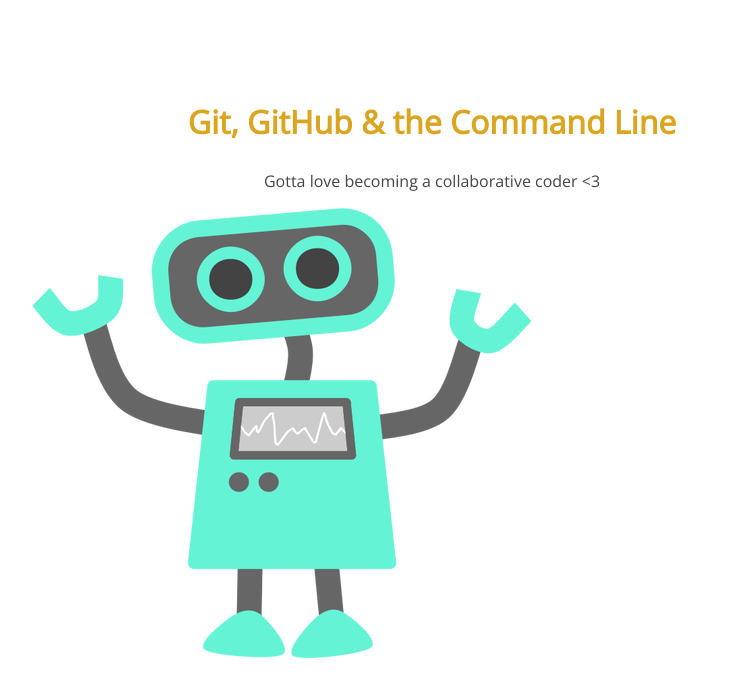
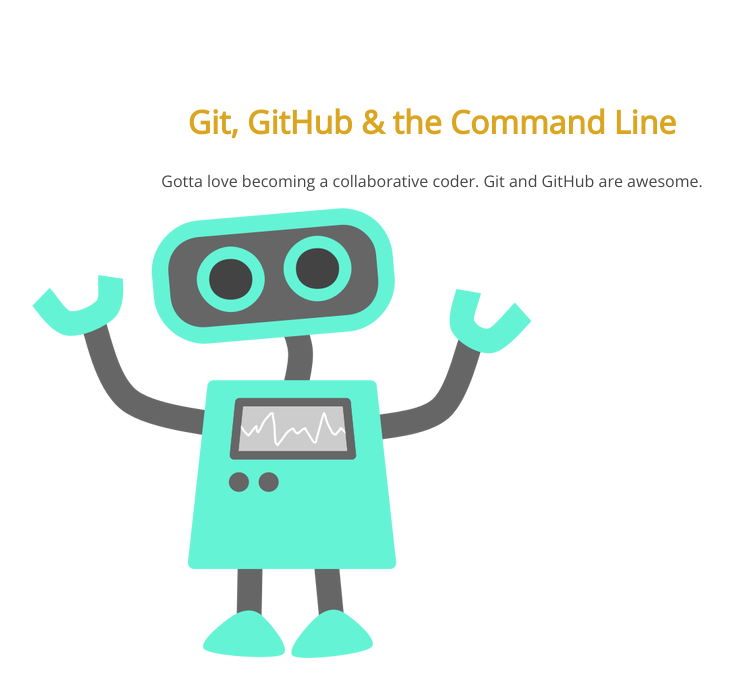
Before and after one commit to laura-gardner/105-project-master, a plain HTML site: page index.html in a window 1280 px wide. Shown: the whole page, without its empty margins (208-941 px from the left). Drawn offline with nearby package versions, Linux system fonts and the light colour scheme.

Commit message:
Edited p text.

```diff
--- a/index.html
+++ b/index.html
@@ -9,7 +9,7 @@
 <body>
 	<section>
 		<h1>Git, GitHub & the Command Line</h1>
-		<p>Gotta love becoming a collaborative coder <3</p>
+		<p>Gotta love becoming a collaborative coder. Git and GitHub are awesome.</p>
 		<img src="img/happy-blue-robot.png">
 	</section>
 </body>
```
